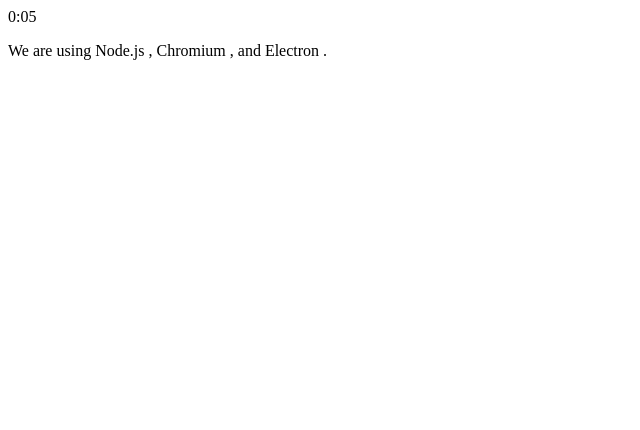
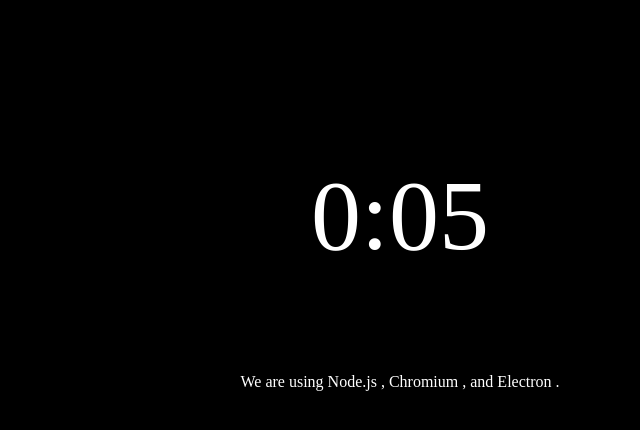
Before and after one commit to 184anony/electron-test, an Electron app: page index.html in a window 800 px wide. Shown: the whole page, without its empty margins (0-640 px from the left). Drawn offline with Linux system fonts and the light colour scheme.

Commit message:
デザインを修正

```diff
--- a/index.html
+++ b/index.html
@@ -7,7 +7,8 @@
             http-equiv="Content-Security-Policy"
             content="script-src 'self' 'unsafe-inline';"
         />
-        <title>Hello World!</title>
+        <title>Timer</title>
+        <link rel="stylesheet" href="./style.css"></link>
     </head>
     <body>
         <div id="countdown"></div>
--- a/main.js
+++ b/main.js
@@ -4,7 +4,7 @@
 const createWindow = () => {
     const win = new BrowserWindow({
         width: 800,
-        height: 600,
+        height: 800,
         webPreferences: {
             preload: path.join(__dirname, "preload.js"),
         },
--- a/package.json
+++ b/package.json
@@ -1,7 +1,7 @@
 {
-  "name": "my-electron-app",
+    "name": "timer",
     "version": "1.0.0",
-  "description": "Hello World!",
+    "description": "timer app",
     "main": "main.js",
     "scripts": {
         "test": "echo \"Error: no test specified\" && exit 1",
--- /dev/null
+++ b/style.css
@@ -0,0 +1,19 @@
+html {
+    height: 100vh;
+}
+
+body {
+    text-align: center;
+    background-color: black;
+    padding: 150px;
+}
+
+#countdown {
+    font-size: 100px;
+    color: white;
+    margin-bottom: 100px;
+}
+
+#information {
+    color: white;
+}
```
Lines whose indentation alone changed are shown as unchanged.
